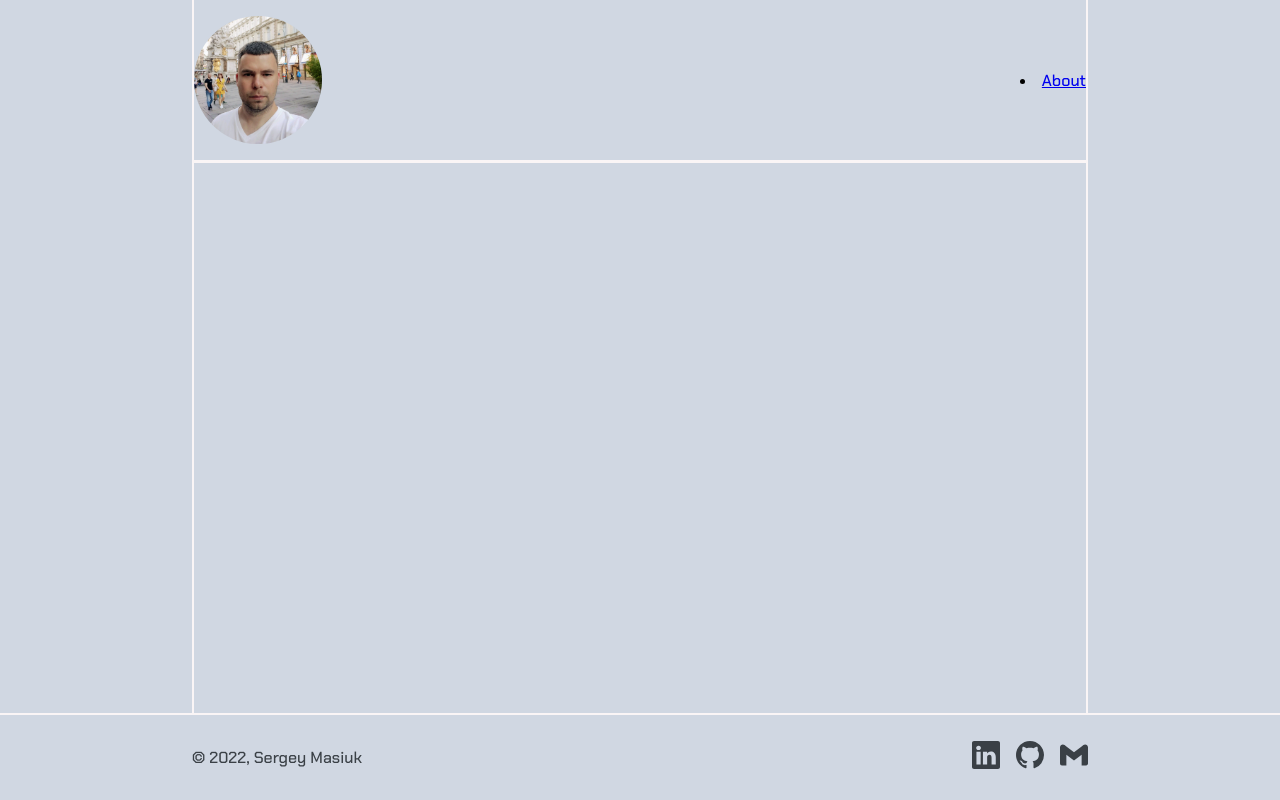
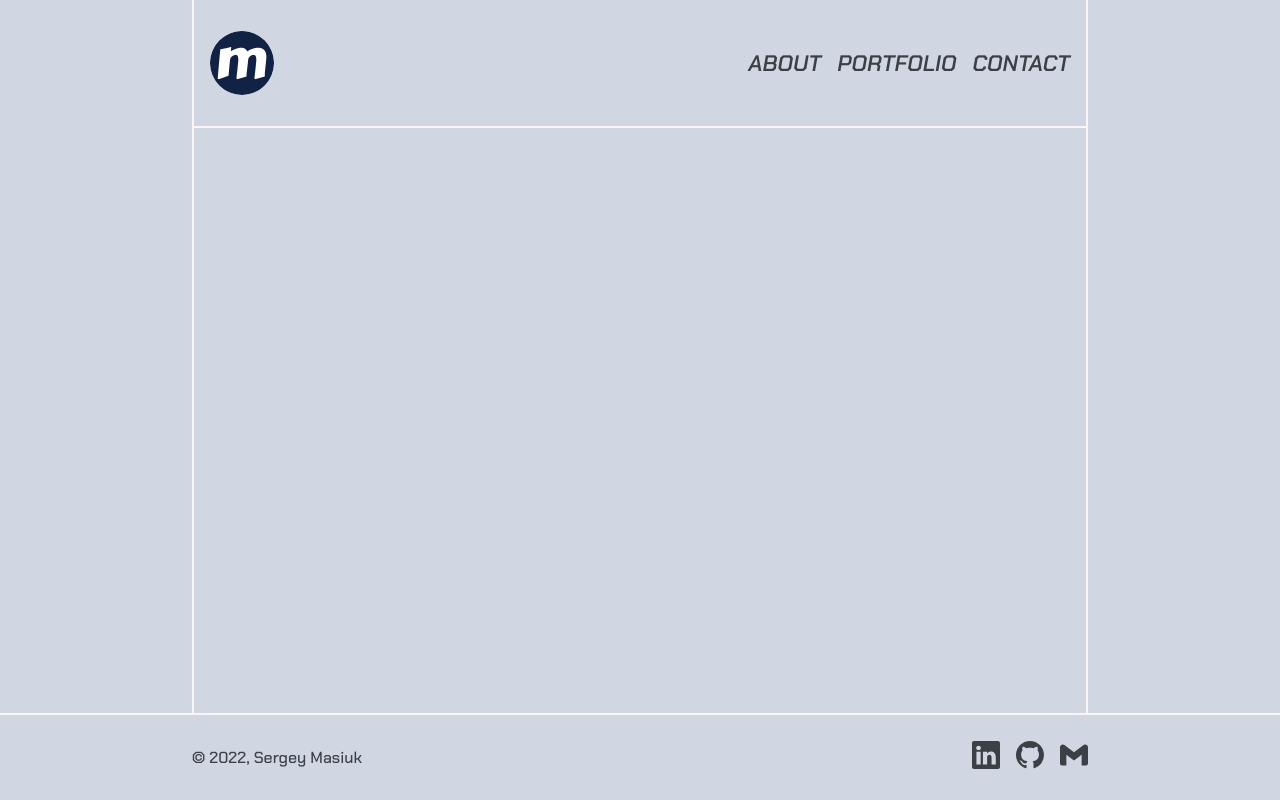
Before and after one commit to mayerror/sergeymasiuk, a React (Create React App) app in the folder sergeymasiuk/: page / in a window 1280 px wide. Built offline with nearby package versions, Linux system fonts and the light colour scheme.

Commit message:
feat: implement header

```diff
--- a/sergeymasiuk/src/assets/styles/App.css
+++ b/sergeymasiuk/src/assets/styles/App.css
@@ -7,6 +7,7 @@
 
 * {
   box-sizing: border-box;
+  list-style-type: none;
 }
 
 .wrap {
@@ -14,8 +15,8 @@
   flex-direction: column;
   width: 70%;
   margin: 0 auto;
-  border-right: 2px solid #ffdce3;
-  border-left: 2px solid #ffdce3;
+  border-right: 2px solid #faf5f6;
+  border-left: 2px solid #faf5f6;
   flex: 1;
 }
 
--- a/sergeymasiuk/src/assets/styles/App.scss
+++ b/sergeymasiuk/src/assets/styles/App.scss
@@ -9,6 +9,7 @@
 
 * {
   box-sizing: border-box;
+  list-style-type: none;
 }
 
 .wrap {
--- a/sergeymasiuk/src/components/Header/Header.css
+++ b/sergeymasiuk/src/components/Header/Header.css
@@ -17,6 +17,13 @@
   flex-direction: row;
 }
 
+@media screen and (max-width: 510px) {
+  .header__wrapper {
+    flex-wrap: wrap;
+    justify-content: center;
+  }
+}
+
 .header__text {
   color: #3a4046;
   font-weight: 700;
@@ -28,10 +35,16 @@
 
 .header__logo {
   margin: 0;
-  width: 8rem;
-  height: 8rem;
+  width: 4rem;
+  height: 4rem;
   overflow: hidden;
   border-radius: 50%;
+  cursor: pointer;
+  transition: 0.2s ease-in-out;
+}
+
+.header__logo:hover {
+  box-shadow: 0 0 4px 2px #fff;
 }
 
 .header__image {
--- a/sergeymasiuk/src/components/Header/Header.scss
+++ b/sergeymasiuk/src/components/Header/Header.scss
@@ -17,6 +17,11 @@
     justify-content: space-between;
     align-items: center;
     flex-direction: row;
+
+    @media screen and (max-width: 510px) {
+      flex-wrap: wrap;
+      justify-content: center;
+    }
   }
 
   &__text {
@@ -30,10 +35,16 @@
 
   &__logo {
     margin: 0;
-    width: 8rem;
-    height: 8rem;
+    width: 4rem;
+    height: 4rem;
     overflow: hidden;
     border-radius: 50%;
+    cursor: pointer;
+    transition: 0.2s ease-in-out;
+
+    &:hover {
+      box-shadow: 0 0 4px 2px #fff;
+    }
   }
 
   &__image {
--- a/sergeymasiuk/src/components/Header/Header.tsx
+++ b/sergeymasiuk/src/components/Header/Header.tsx
@@ -1,5 +1,5 @@
 import './Header.scss';
-import logo from '../../assets/images/avatar_result.webp';
+// import logo from '../../assets/images/avatar_result.webp';
 import Nav from '../Nav/Nav';
 
 function Header() {
@@ -7,7 +7,14 @@ function Header() {
     <header className="header">
       <div className="header__wrapper">
         <div className="header__logo">
-          <img alt="logo" className="header__image" src={logo} />
+          <a href="./">
+            <img
+              alt="logo"
+              className="header__image"
+              src={`${process.env.PUBLIC_URL}/android-chrome-512x512.png`}
+            />
+          </a>
+          {/* <img alt="logo" className="header__image" src={logo} /> */}
         </div>
         <Nav />
       </div>
--- /dev/null
+++ b/sergeymasiuk/src/components/Nav/Nav.css
@@ -0,0 +1,28 @@
+.nav {
+  font-style: italic;
+  font-size: 1.4rem;
+  font-weight: 700;
+  text-transform: uppercase;
+}
+
+.nav__list {
+  display: flex;
+  justify-content: space-between;
+  align-items: center;
+  flex-wrap: wrap;
+  gap: 1rem;
+}
+
+.nav__link {
+  color: #3a4046;
+  text-decoration: none;
+}
+
+.nav__link:hover, .nav__link:focus, .nav__link:active {
+  color: black;
+  text-shadow: #fff 1px 1px 0;
+}
+
+.nav__item {
+  transition: 0.15s ease-in-out;
+}
--- a/sergeymasiuk/src/components/Nav/Nav.scss
+++ b/sergeymasiuk/src/components/Nav/Nav.scss
@@ -1,16 +1,32 @@
 @import '../../assets/styles/variables';
 
-.header {
-  min-height: 8rem;
-  padding: 1rem 0;
-  font-family: 'Chakra Petch', Roboto, Oxygen, Ubuntu, Cantarell, 'Open Sans', 'Helvetica Neue', sans-serif;
-  font-weight: 500;
-  // background-color: $main-color-light;
-  border-bottom: 3px solid $main-color-bd;
+.nav {
+  font-style: italic;
+  font-size: 1.4rem;
+  font-weight: 700;
+  text-transform: uppercase;
 
-  &__header__wrapper {
+  &__list {
     display: flex;
     justify-content: space-between;
-    flex-direction: row;
+    align-items: center;
+    flex-wrap: wrap;
+    gap: 1rem;
+  }
+
+  &__link {
+    color: $main-color-font;
+    text-decoration: none;
+
+    &:hover,
+    &:focus,
+    &:active {
+      color: black;
+      text-shadow: #fff 1px 1px 0;
+    }
+  }
+
+  &__item {
+    transition: 0.15s ease-in-out;
   }
 }
--- a/sergeymasiuk/src/components/Nav/Nav.tsx
+++ b/sergeymasiuk/src/components/Nav/Nav.tsx
@@ -2,10 +2,24 @@ import './Nav.scss';
 
 function Nav() {
   return (
-    <nav>
-      <li>
-        <a href="sdf">About</a>
-      </li>
+    <nav className="nav">
+      <ul className="nav__list">
+        <li className="nav__item">
+          <a className="nav__link" href="sdf">
+            about
+          </a>
+        </li>
+        <li className="nav__item">
+          <a className="nav__link" href="sdf">
+            portfolio
+          </a>
+        </li>
+        <li className="nav__item">
+          <a className="nav__link" href="sdf">
+            contact
+          </a>
+        </li>
+      </ul>
     </nav>
   );
 }
```
